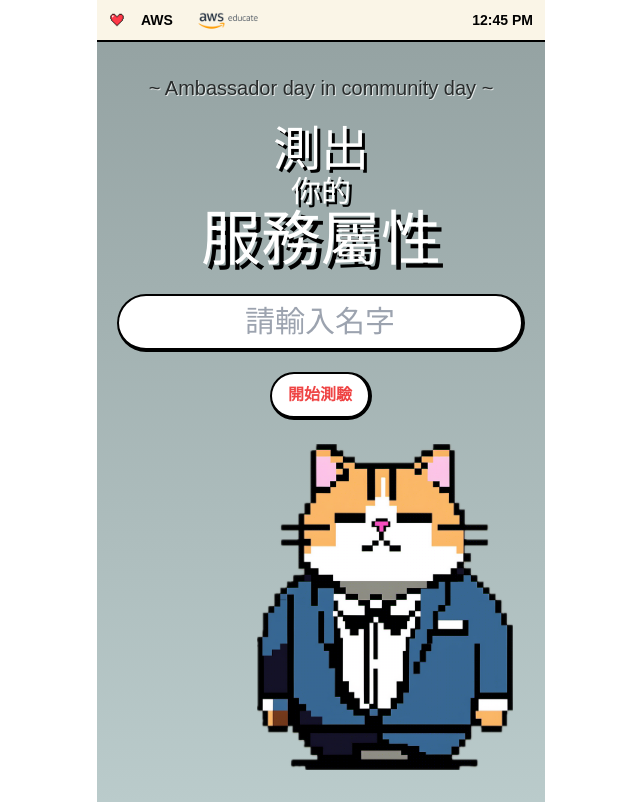
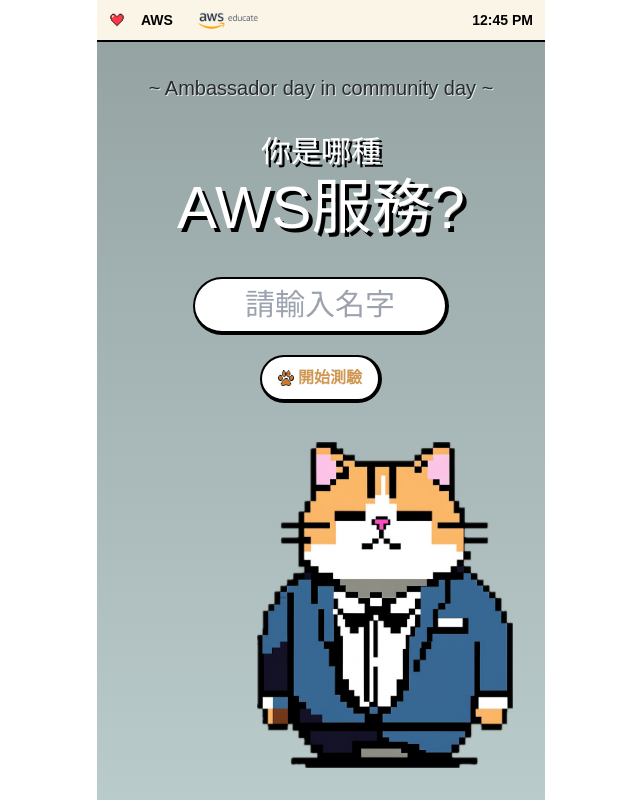
Before and after one commit to aws-educate-tw/aws-psychological-test, a React (Vite) app: page / in a window 1280 px wide. Shown: the whole page, without its empty margins (319-959 px from the left). Built offline with nearby package versions, Linux system fonts and the light colour scheme; a web font is replaced by a local one.

Commit message:
style: change the home page

```diff
--- a/src/App.tsx
+++ b/src/App.tsx
@@ -106,14 +106,14 @@
                   </p>
                 </div>
                 <div className="py-6">
-                  <p className="text-center font-cubic text-5xl text-white drop-shadow-[3px_3px_0_#000]">
-                    測出
+                  {/* <p className="text-center font-cubic text-5xl text-white drop-shadow-[3px_3px_0_#000]">
+                    你是
+                  </p> */}
+                  <p className="text-center font-cubic text-3xl text-white drop-shadow-[3px_3px_0_#000] py-2">
+                    你是哪種
                   </p>
-                  <p className="text-center font-cubic text-3xl text-white drop-shadow-[3px_3px_0_#000]">
-                    你的
-                  </p>
-                  <p className="text-center font-cubic text-6xl text-white drop-shadow-[5px_5px_0_#000]">
-                    服務屬性
+                  <p className="text-center font-cubic text-6xl text-white drop-shadow-[4px_4px_0_#000]">
+                    AWS服務?
                   </p>
                 </div>
                 <div className="flex flex-col h-full justify-center items-center pb-6 gap-5">
@@ -122,12 +122,13 @@
                     placeholder="請輸入名字"
                     // value={value}
                     // onChange={handleChange}
-                    className="font-cubic p-2 rounded-full text-center border-r-4 border-b-4 border-t-2 border-l-2 border-black focus:bg-neutral-100 focus:outline-none text-3xl"
+                    className="font-cubic p-2 rounded-full text-center border-r-4 border-b-4 border-t-2 border-l-2 border-black focus:bg-neutral-100 focus:outline-none text-3xl w-64"
                   />
                   <button
                     onClick={handleStart}
-                    className="bg-white active:bg-gray-200 text-red-500 px-4 py-2 border-r-4 border-b-4 border-t-2 border-l-2 border-black font-black rounded-full font-cubic h-12 focus:bg-neutral-100 focus:outline-none"
+                    className="flex justify-center items-center gap-1 bg-white active:bg-gray-200 text-[#cf9855] px-4 py-2 border-r-4 border-b-4 border-t-2 border-l-2 border-black font-black rounded-full font-cubic h-12 focus:bg-neutral-100 focus:outline-none"
                   >
+                    <img src="/CatPaw.png" alt="CatPaw" className="w-4" />
                     開始測驗
                   </button>
                 </div>
```
Also changed, not shown: public/CatPaw.png (added).
